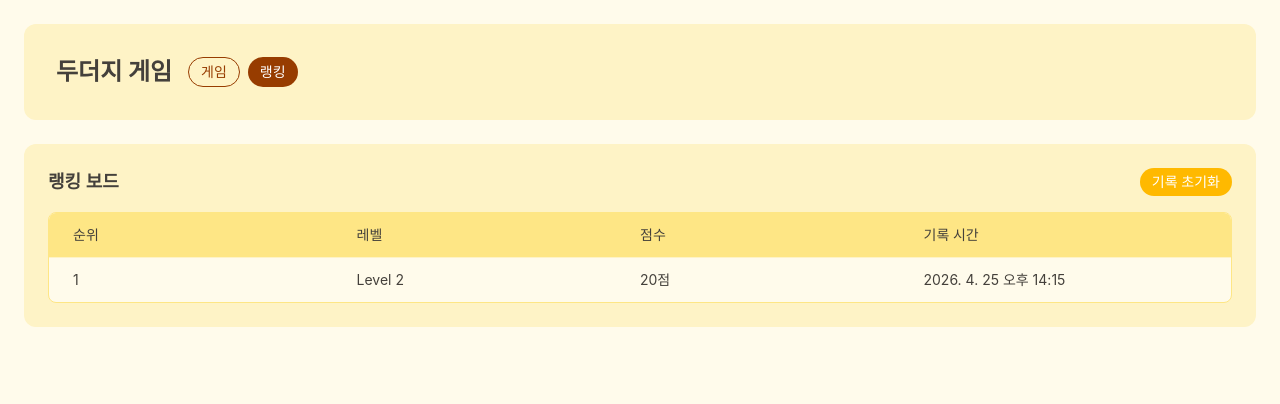
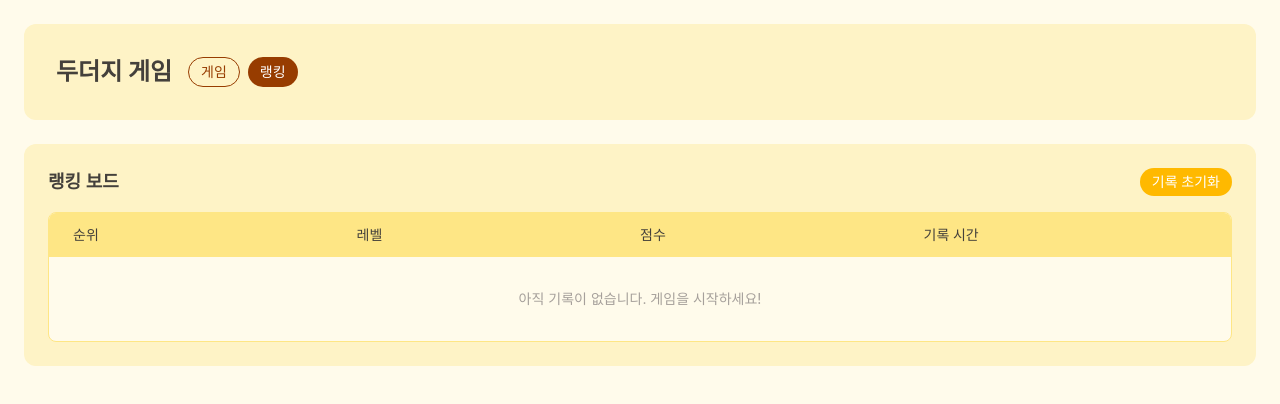
Before and after one commit to 38-lets-sopt-web/YewonNoh, a React (Vite) app in the folder Week3/Homework/: page / in a window 1280 px wide. Both pictures are taken after a click on the button "랭킹". Shown: the top 404 px of the page. Built offline with nearby package versions, Linux system fonts and the light colour scheme.

Commit message:
feat: 랭킹 로직 구현

```diff
--- a/Week3/Homework/src/pages/GamePage.jsx
+++ b/Week3/Homework/src/pages/GamePage.jsx
@@ -1,9 +1,10 @@
-import { useState } from 'react';
+import { useState, useRef } from 'react';
 import { LeftPanel, GameSection, ResultModal } from '@components/index';
 import { LEVEL_CONFIG } from '@constants/game';
 import initCells from '@utils/initCells';
 import useTimer from '@hooks/useTimer';
 import useMoleSpawner from '@hooks/useMoleSpawner';
+import { saveRanking } from '@utils/rankingStorage';
 
 const GamePage = () => {
   const [isPlaying, setIsPlaying] = useState(false);
@@ -15,11 +16,11 @@ const GamePage = () => {
   const [score, setScore] = useState(0);
   const [success, setSuccess] = useState(0);
   const [fail, setFail] = useState(0);
-
   const [cells, setCells] = useState(() => initCells(boardSize));
   const [message, setMessage] = useState('');
+  const [isModalOpen, setIsModalOpen] = useState(false);
 
-  const [isModalOpen, setIsModalOpen] = useState(false);
+  const hasSavedRef = useRef(false);
 
   const resetGame = () => {
     setCells(initCells(boardSize));
@@ -31,6 +32,7 @@ const GamePage = () => {
   };
 
   const handleStart = () => {
+    hasSavedRef.current = false;
     resetGame();
     setIsPlaying(true);
   };
@@ -47,14 +49,26 @@ const GamePage = () => {
     setTime(time);
   };
 
-  useTimer(isPlaying, setTime, () => {
+  const handleGameEnd = () => {
+    const isFailedGame = success === 0 && score < 0;
+
+    if (!hasSavedRef.current && !isFailedGame) {
+      hasSavedRef.current = true;
+
+      saveRanking({
+        id: Date.now(),
+        level,
+        score,
+        time: new Date().toLocaleString('ko-KR'),
+      });
+    }
+
     setTime(0.0);
     setIsPlaying(false);
-    setCells(initCells(boardSize));
-    setMessage('');
     setIsModalOpen(true);
-  });
+  };
 
+  useTimer(isPlaying, setTime, handleGameEnd);
   useMoleSpawner(isPlaying, setCells);
 
   const handleClick = (cell) => {
@@ -77,7 +91,7 @@ const GamePage = () => {
         );
         setMessage('');
       }, 700);
-    } else if (cell.type === 'bomb') {
+    } else {
       setScore((s) => s - 1);
       setFail((f) => f + 1);
       setMessage('땡!');
@@ -88,9 +102,7 @@ const GamePage = () => {
         )
       );
 
-      setTimeout(() => {
-        setMessage('');
-      }, 300);
+      setTimeout(() => setMessage(''), 300);
     }
   };
 
--- a/Week3/Homework/src/pages/RankingPage.jsx
+++ b/Week3/Homework/src/pages/RankingPage.jsx
@@ -1,21 +1,24 @@
+import { useState } from 'react';
 import { Button, RankingItem } from '@components/index';
-
-const dummyData = [
-  {
-    id: 1,
-    level: 'Level 2',
-    score: '20점',
-    date: '2026. 4. 25 오후 14:15',
-  },
-];
+import { getRanking, clearRanking } from '@utils/rankingStorage';
 
 const RankingPage = () => {
+  const [data, setData] = useState(() => getRanking());
+
+  const handleClear = () => {
+    if (!window.confirm('정말 초기화할까요?')) return;
+    clearRanking();
+    setData([]);
+  };
+
   return (
     <div className="mt-6 bg-amber-100 rounded-xl p-6">
       <div className="flex justify-between items-center mb-4">
         <h2 className="text-lg font-semibold text-stone-700">랭킹 보드</h2>
 
-        <Button variant="danger">기록 초기화</Button>
+        <Button variant="danger" onClick={handleClear}>
+          기록 초기화
+        </Button>
       </div>
 
       <div className="bg-amber-50 rounded-lg overflow-hidden border border-amber-200">
@@ -26,15 +29,21 @@ const RankingPage = () => {
           <span>기록 시간</span>
         </div>
 
-        {dummyData.map((item, idx) => (
-          <RankingItem
-            key={item.id}
-            rank={idx + 1}
-            level={item.level}
-            score={item.score}
-            date={item.date}
-          />
-        ))}
+        {data.length === 0 ? (
+          <div className="text-center py-8 text-stone-400 text-sm">
+            아직 기록이 없습니다. 게임을 시작하세요!
+          </div>
+        ) : (
+          data.map((item, idx) => (
+            <RankingItem
+              key={item.id}
+              rank={idx + 1}
+              level={`Level ${item.level}`}
+              score={`${item.score}점`}
+              date={item.time}
+            />
+          ))
+        )}
       </div>
     </div>
   );
--- /dev/null
+++ b/Week3/Homework/src/utils/rankingStorage.js
@@ -0,0 +1,23 @@
+const RANKING_KEY = 'mole_ranking';
+
+export const getRanking = () => {
+  const data = localStorage.getItem(RANKING_KEY);
+  return data ? JSON.parse(data) : [];
+};
+
+export const saveRanking = (newRecord) => {
+  const prev = getRanking();
+
+  const next = [...prev, newRecord];
+
+  next.sort((a, b) => {
+    if (b.level !== a.level) return b.level - a.level;
+    return b.score - a.score;
+  });
+
+  localStorage.setItem(RANKING_KEY, JSON.stringify(next));
+};
+
+export const clearRanking = () => {
+  localStorage.removeItem(RANKING_KEY);
+};
```
